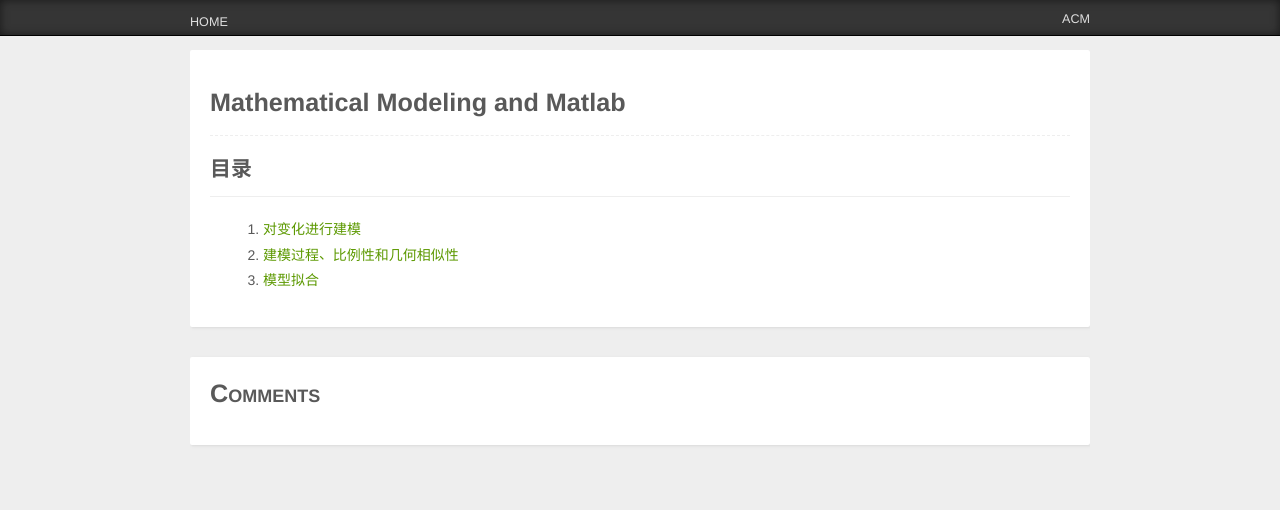
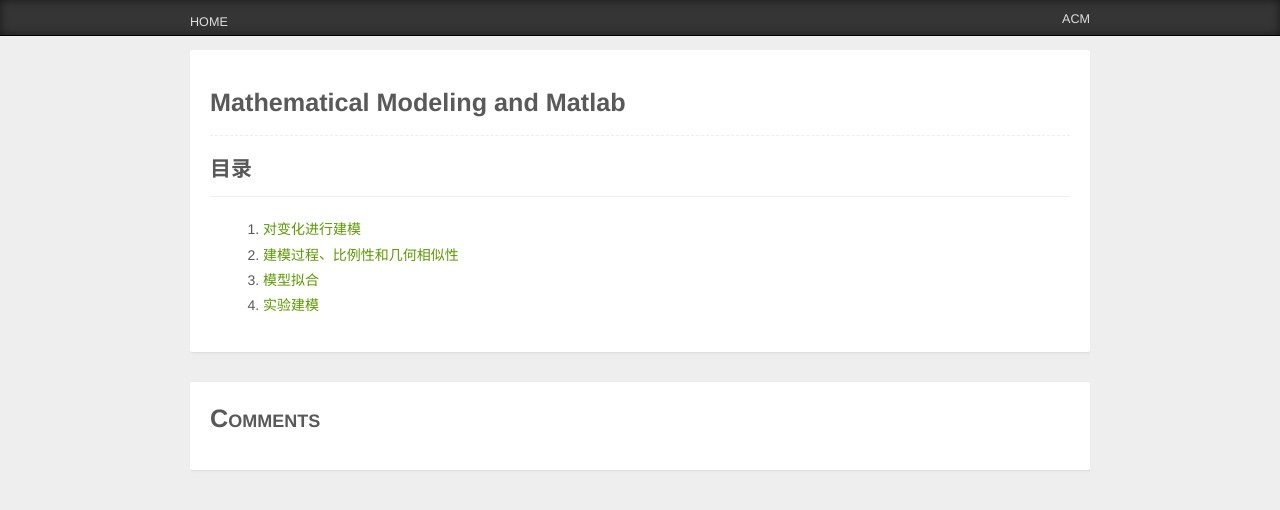
Before and after one commit to zjgsu-mm/zjgsu-mm.github.io, a Jekyll site: the page built from index.md, in a window 1280 px wide. Shown: the top 510 px of the page. Built offline with Jekyll 4.4.1, drawn with Linux system fonts in a browser that asks for light colours; comment, search, counter and statistics services are not loaded.

Commit message:
Add chapter 4

```diff
--- a/index.md
+++ b/index.md
@@ -8,3 +8,4 @@
 1. [对变化进行建模](./chap01/chap01.pdf)
 2. [建模过程、比例性和几何相似性](./chap02/chap02.pdf)
 3. [模型拟合](./chap03/chap03.pdf)
+4. [实验建模](./chap04/chap04.pdf)
```
Also changed, not shown: 5 other files.
